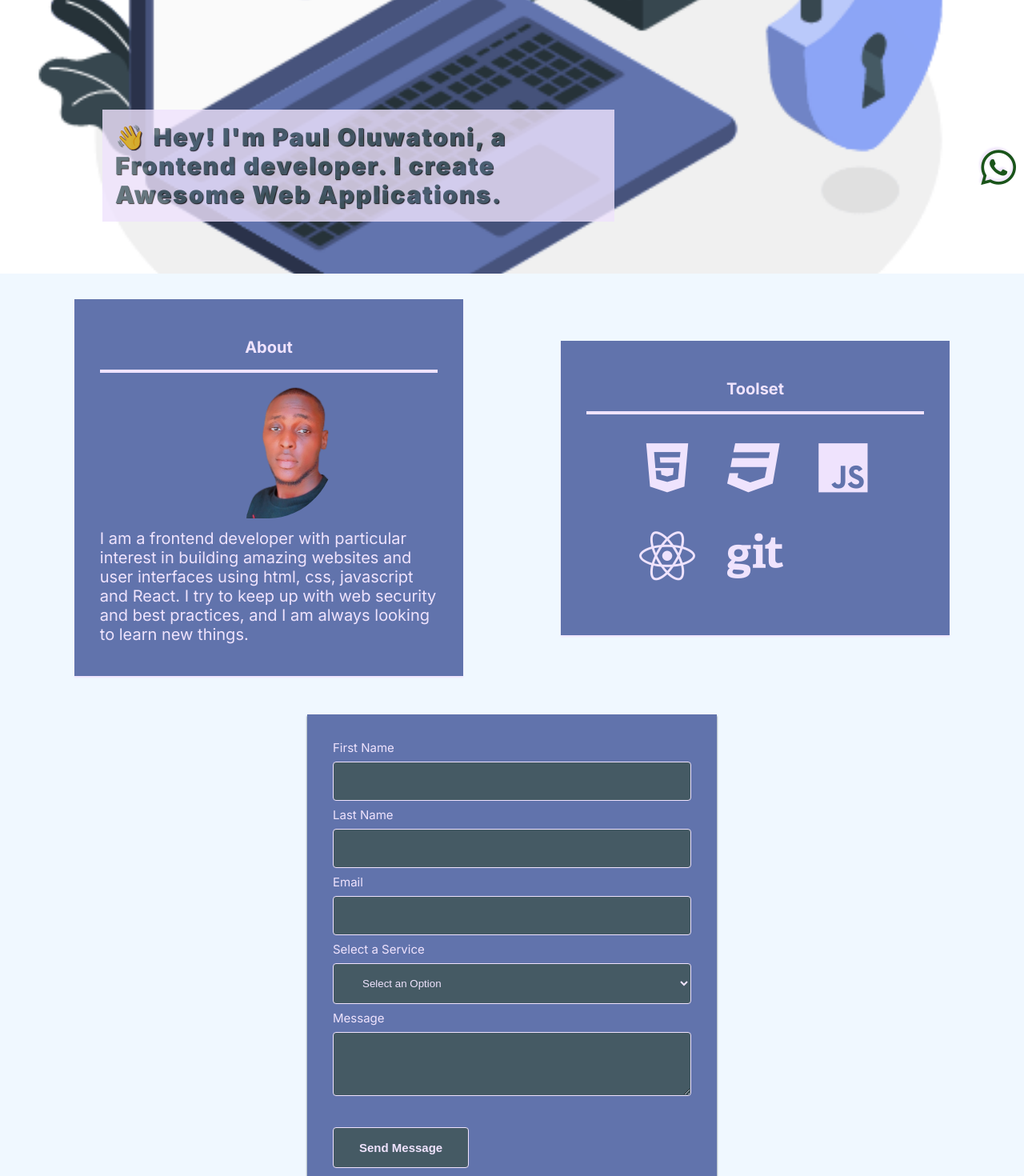
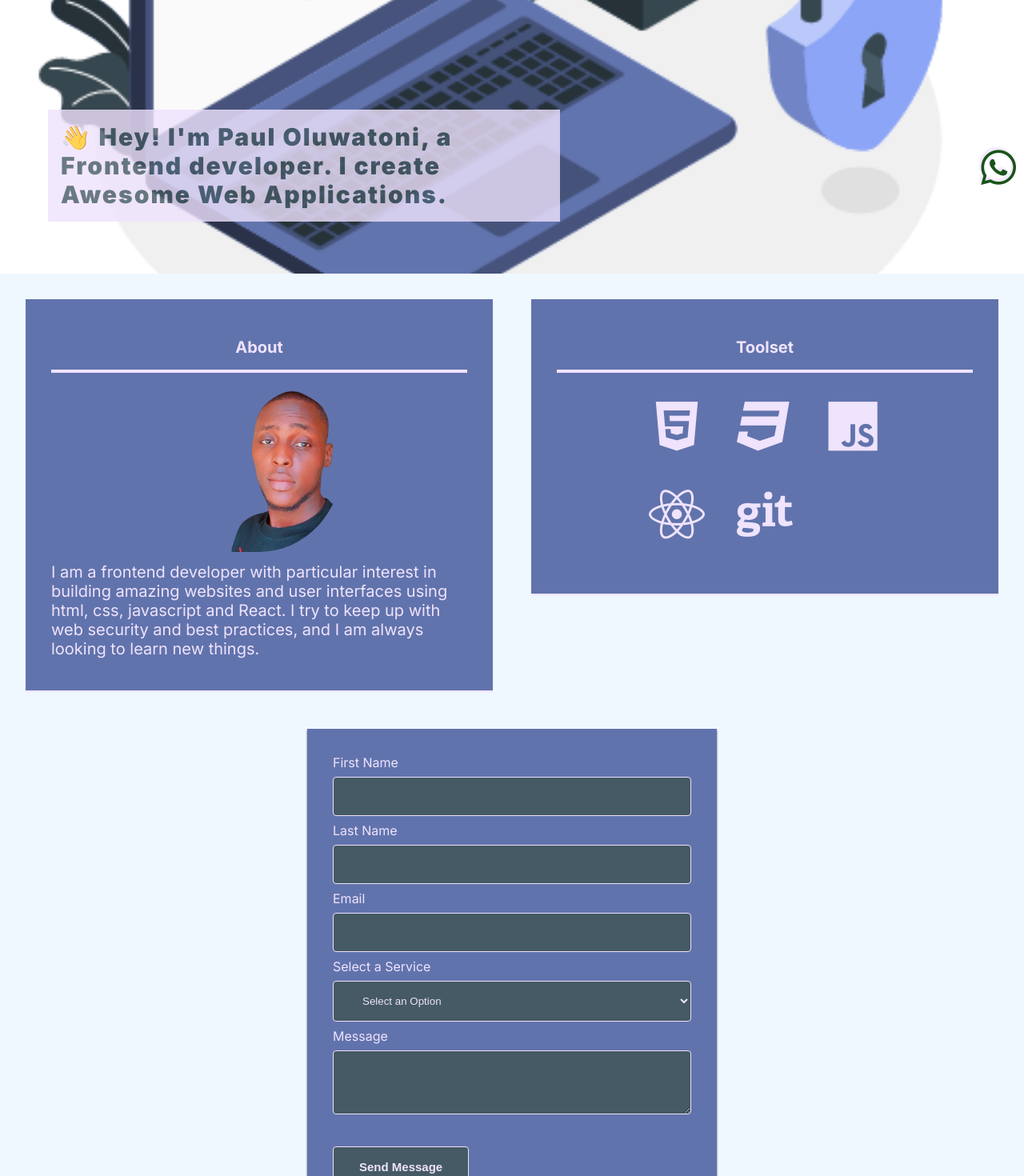
Before and after one commit to TonniPaul/contact, a React (Create React App) app: page / in a window 1280 px wide. Shown: the part 460-1930 px from the top of the page at 80% size. Built offline with nearby package versions, Linux system fonts and the light colour scheme; a web font is replaced by a local one.

Commit message:
Vode refactore

```diff
--- a/src/App.js
+++ b/src/App.js
@@ -5,6 +5,7 @@ import Nav from "./components/Nav";
 import Footer from "./components/Footer";
 import Toolset from "./components/Toolset";
 import {Contact} from "./components/Contact";
+
 
 function App() {
   return (
--- a/src/components/contact.css
+++ b/src/components/contact.css
@@ -12,7 +12,7 @@
  }
 .contact--form{
    width: 40%;
-   margin:auto;
+   margin: 1rem auto;
 }
 label{
    text-align: left;
@@ -22,7 +22,6 @@ label{
    box-shadow: var(--shadow);
    padding: 2rem;
    text-align: left;
-   font-size: 15px;
 }
 #light .imputs {
    background-color: var(--primarylight);
--- a/src/index.css
+++ b/src/index.css
@@ -93,13 +93,12 @@ body{
   font-size: 30px;
   font-weight: 900;
   margin: 0;
-  padding: 0;
+  padding: 1rem;
+  left: 60px;
 }
 #light .hero--text{
   color: var(--black);
-  text-shadow: 1px 1px 1px var(--primaryblack);
   background-color: var(--primarytxt);
-  padding: 1rem;
   opacity: .8;
 }
 .abt{
@@ -140,6 +139,7 @@ body{
   align-items: flex-start;
   margin: auto;
   padding: 2rem;
+  gap: 3rem;
 }
 
 a{
@@ -169,12 +169,7 @@ a{
   background-color: var(--primaryblack);
   padding: 0 1rem;
 }
-main{
-  width: 80%;
-  margin: auto;
-  padding: 1rem 0;
-  font-size: 16px;
-}
+
 
 main > h3{
   font-weight: 700;
@@ -245,7 +240,7 @@ main{
   display: none;
 }
 .int{
-  height: 90px;
+  height: 40px;
  }
 }
 @media (max-width:500px){
```
